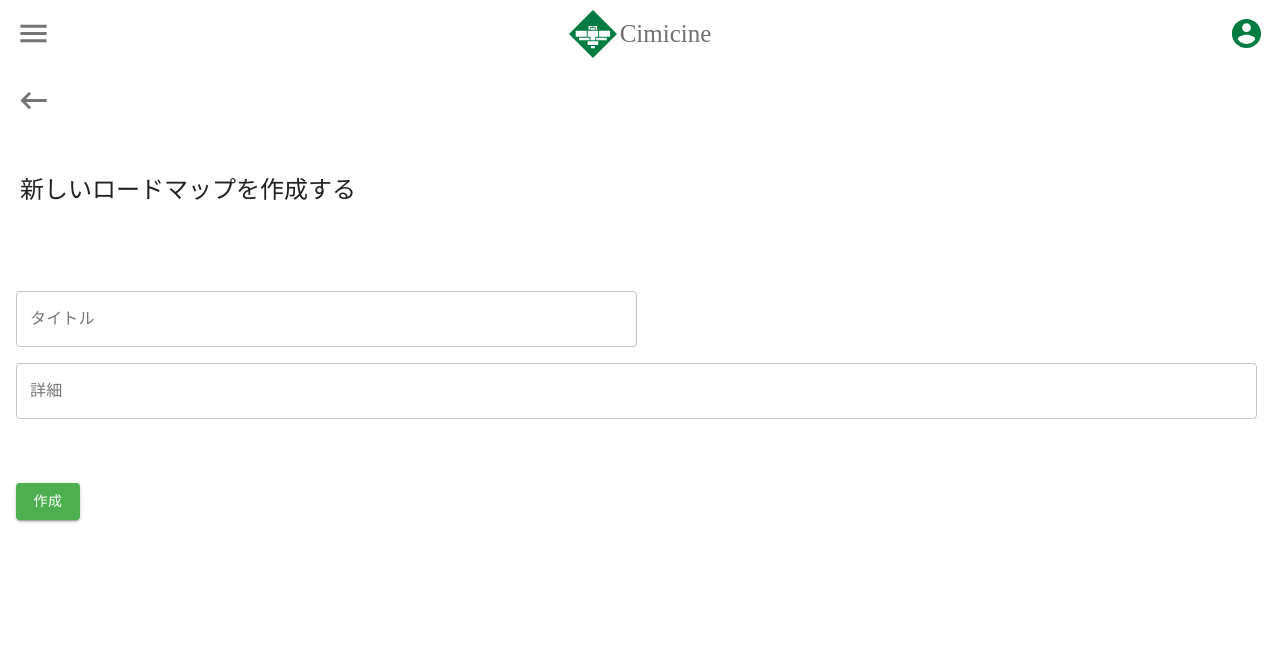
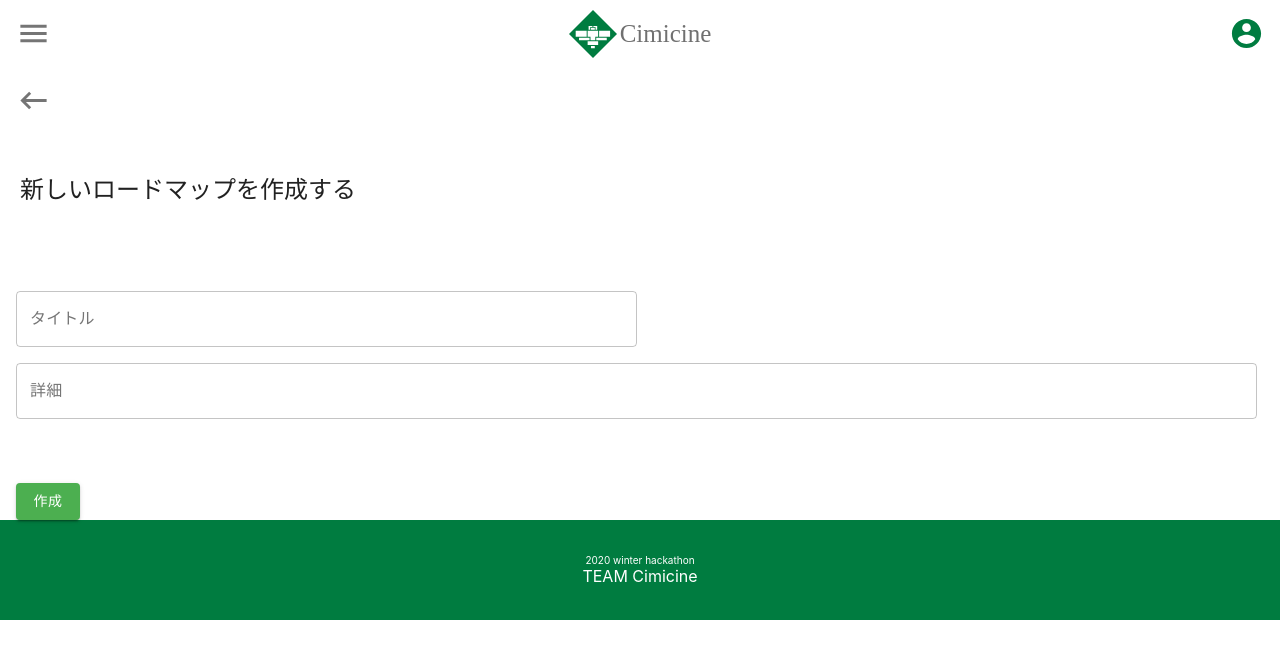
Before and after one commit to tesso57/cimicine, a React (Create React App) app: page /create in a window 1280 px wide. Shown: the top 658 px of the page. Built offline with nearby package versions, Linux system fonts and the light colour scheme; no server answers.

Commit message:
feature:Footerを追加

```diff
--- a/src/App.tsx
+++ b/src/App.tsx
@@ -9,6 +9,7 @@ import SignUp from "./auth/SignUp";
 import Header from "./components/Header";
 import EditRoadmap from "./components/EditRoadmap";
 import MakeNewLoadMap from "./components/MakeNewLoadMap";
+import Footer from "./components/Footer";
 
 const App: React.FC = () => {
   return (
@@ -23,6 +24,7 @@ const App: React.FC = () => {
             <Route exact path={"/edit"} component={EditRoadmap} />
             <Route exact path={"/create"} component={MakeNewLoadMap} />
           </Switch>
+          <Footer />
         </Router>
       </AuthProvider>
     </div>
--- /dev/null
+++ b/src/components/Footer.css
@@ -0,0 +1,12 @@
+.footer {
+  height: 100px;
+  width: 100%;
+
+  background-color: var(--cimicine-main);
+  color: white;
+
+  display: flex;
+  flex-direction: column;
+  justify-content: center;
+  align-items: center;
+}
--- /dev/null
+++ b/src/components/Footer.tsx
@@ -0,0 +1,13 @@
+import React from "react";
+import "./Footer.css";
+
+const Footer = () => {
+  return (
+    <div className="footer">
+      <p style={{ fontSize: 10 }}>2020 winter hackathon</p>
+      <p>TEAM Cimicine</p>
+    </div>
+  );
+};
+
+export default Footer;
```
